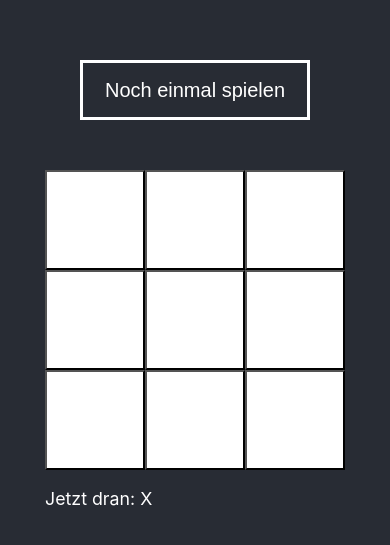
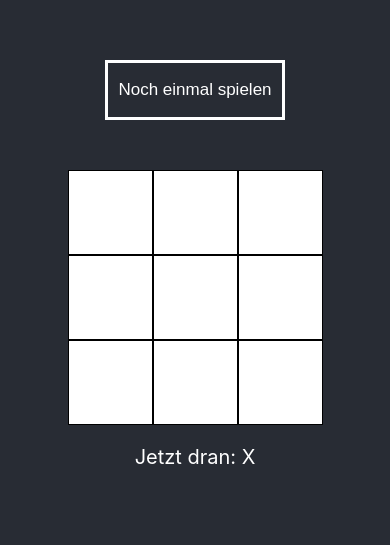
Before and after one commit to onluwin/tic-tac-toe-react, a React (Create React App) app: page / in a window 390 px wide. Shown: the part 157-702 px from the top of the page. Built offline with nearby package versions, Linux system fonts and the light colour scheme.

Commit message:
adapted for Iphones

```diff
--- a/public/index.html
+++ b/public/index.html
@@ -3,7 +3,11 @@
   <head>
     <meta charset="utf-8" />
     <link rel="icon" href="%PUBLIC_URL%/favicon.ico" />
-    <meta name="viewport" content="width=device-width, initial-scale=1" />
+    <meta
+      name="viewport"
+      content="width=device-width, initial-scale=1, maximum-scale=1, user-scalable=no"
+    />
+
     <meta name="theme-color" content="#000000" />
     <meta
       name="description"
--- a/src/App.css
+++ b/src/App.css
@@ -3,7 +3,7 @@
 }
 
 .App-logo {
-  height: 40vmin;
+  /* height: 40vmin; */
   pointer-events: none;
 }
 
@@ -15,12 +15,12 @@
 
 .App-header {
   background-color: #282c34;
-  min-height: 100vh;
+  /* min-height: 100vh; */
   display: flex;
   flex-direction: column;
   align-items: center;
   justify-content: center;
-  font-size: calc(10px + 2vmin);
+  /* font-size: calc(10px + 2vmin); */
   color: white;
 }
 
@@ -37,127 +37,6 @@
   }
 }
 
-/* html,
-body,
-div,
-span,
-applet,
-object,
-iframe,
-h1,
-h2,
-h3,
-h4,
-h5,
-h6,
-p,
-blockquote,
-pre,
-a,
-abbr,
-acronym,
-address,
-big,
-cite,
-code,
-del,
-dfn,
-em,
-img,
-ins,
-kbd,
-q,
-s,
-samp,
-small,
-strike,
-strong,
-sub,
-sup,
-tt,
-var,
-b,
-u,
-i,
-center,
-dl,
-dt,
-dd,
-ol,
-ul,
-li,
-fieldset,
-form,
-label,
-legend,
-table,
-caption,
-tbody,
-tfoot,
-thead,
-tr,
-th,
-td,
-article,
-aside,
-canvas,
-details,
-embed,
-figure,
-figcaption,
-footer,
-header,
-hgroup,
-menu,
-nav,
-output,
-ruby,
-section,
-summary,
-time,
-mark,
-audio,
-video {
-  margin: 0;
-  padding: 0;
-  border: 0;
-  font-size: 100%;
-  font: inherit;
-  vertical-align: baseline;
-} */
-/* HTML5 display-role reset for older browsers */
-/* article,
-aside,
-details,
-figcaption,
-figure,
-footer,
-header,
-hgroup,
-menu,
-nav,
-section {
-  display: block;
+html {
+  -webkit-text-size-adjust: 100%; /* Отключить автоматическое изменение размера текста */
 }
-body {
-  line-height: 1;
-}
-ol,
-ul {
-  list-style: none;
-}
-blockquote,
-q {
-  quotes: none;
-}
-blockquote:before,
-blockquote:after,
-q:before,
-q:after {
-  content: "";
-  content: none;
-}
-table {
-  border-collapse: collapse;
-  border-spacing: 0;
-} */
--- a/src/components/Board.jsx
+++ b/src/components/Board.jsx
@@ -9,9 +9,13 @@ export const Board = ({ squares, onClick, winner, isDraw, isXnext }) => {
       {squares.map((square, i) => {
         return <Square clickHandler={onClick} value={square} key={i} id={i} />;
       })}
-      {!isDraw && !winner && <p>Jetzt dran: {isXnext ? "X" : "O"}</p>}
-      {winner && <p>Gewonnen: {winner}</p>}
-      {isDraw && <p>Unentschieden</p>}
+      <div>
+        {!isDraw && !winner && (
+          <p className="gameResult">Jetzt dran: {isXnext ? "X" : "O"}</p>
+        )}
+        {winner && <p className="gameResult">Gewonnen: {winner}</p>}
+        {isDraw && <p className="gameResult">Unentschieden</p>}
+      </div>
     </div>
   );
 };
--- a/src/components/Game.jsx
+++ b/src/components/Game.jsx
@@ -13,26 +13,38 @@ export const Game = () => {
 
   useEffect(() => {
     setWinner(calculateWinner(board, setIsDraw));
-
-    return () => {};
   }, [board]);
 
   useEffect(() => {
     if (!winner) {
       return;
     }
-    console.log("winner", winner);
-    toast.success(`${winner} hat gewonnen`);
+    // console.log("winner", winner);
+    toast.success(`${winner} hat gewonnen`, {
+      duration: 1500,
+    });
   }, [winner]);
+
+  useEffect(() => {
+    if (!isDraw) {
+      return;
+    }
+    toast.error(`Unentschieden`, {
+      duration: 1500,
+    });
+  }, [isDraw]);
 
   const clickHandler = (index) => {
     const boardCopy = [...board];
     if (winner || isDraw) {
-      return toast.error("Das Spiel ist beendet");
+      return toast.error("Das Spiel ist beendet", {
+        duration: 1500,
+      });
     }
     if (winner || boardCopy[index]) {
-      // toast.error("Game is over");
-      toast("Sie haben es schon benutzt");
+      toast("Sie haben es schon benutzt", {
+        duration: 1500,
+      });
       console.log("boardCopy", boardCopy);
       return null;
     } else {
--- a/src/styles/board.css
+++ b/src/styles/board.css
@@ -4,3 +4,13 @@
   width: 300px;
   height: 300px;
 }
+.gameResult {
+  font-size: 20px;
+}
+
+@media screen and (min-width: 320px) and (max-width: 767px) {
+  .board {
+    justify-content: center;
+    align-items: center;
+  }
+}
--- a/src/styles/game.css
+++ b/src/styles/game.css
@@ -1,6 +1,6 @@
 .wrapper {
   display: flex;
-  min-height: 100vh;
+  height: 100vh;
   width: 100%;
   justify-content: center;
   align-items: center;
@@ -23,3 +23,11 @@
   color: #282c34;
   background-color: #fff;
 }
+@media screen and (min-width: 320px) and (max-width: 767px) {
+  .restartBtn {
+    justify-content: center;
+    align-items: center;
+    width: 180px;
+    font-size: 17px;
+  }
+}
--- a/src/styles/square.css
+++ b/src/styles/square.css
@@ -8,7 +8,18 @@
   outline: none;
   cursor: pointer;
   box-sizing: border-box;
+  border: none;
+  border: 1px solid black;
 }
+@media screen and (min-width: 320px) and (max-width: 767px) {
+  .square {
+    width: 85px;
+    height: 85px;
+    /* Можно добавить что-то вроде margin для отступов */
+    font-size: 33px;
+  }
+}
+
 .square:hover {
   background-color: #000;
   color: #fff;
```
